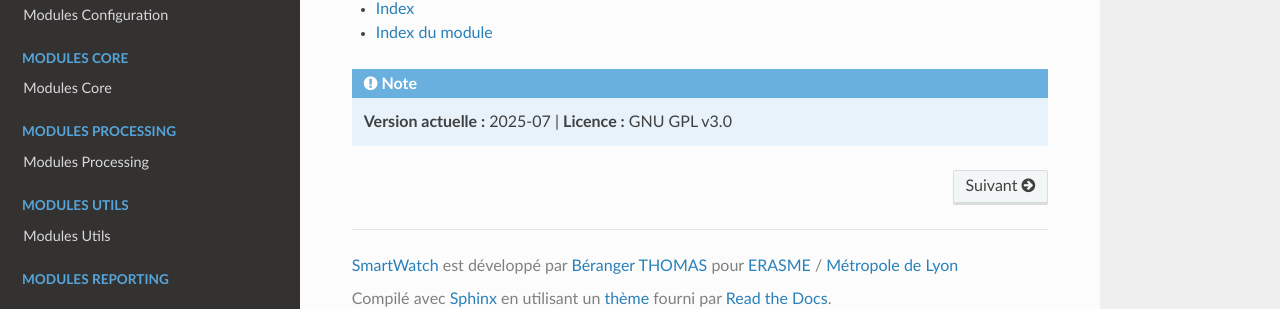
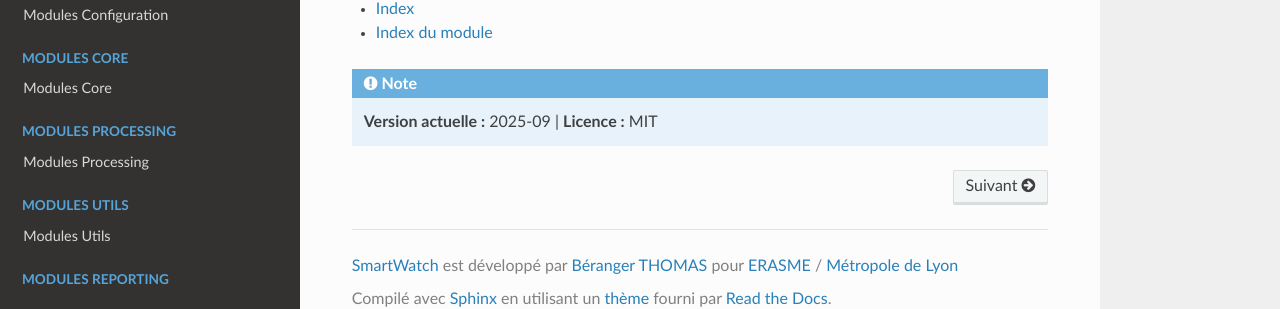
Before and after one commit to datagora-erasme/smart_watch, a Sphinx documentation site: the page built from docs/index.rst, in a window 1280 px wide and 900 px high, scrolled down 1069 px. Shown: the part 565-874 px from the top of the window. Built offline with Sphinx 7.4.7 and the Read the Docs theme 3.1.0, drawn with Linux system fonts in a browser that asks for light colours; pages that are not in the unit, such as notebooks, are missing from menus.

Commit message:
Update version and license in documentation

```diff
--- a/docs/index.rst
+++ b/docs/index.rst
@@ -74,4 +74,4 @@ Indices et tables
 * :ref:`modindex`
 
 .. note::
-   **Version actuelle :** 2025-07 | **Licence :** GNU GPL v3.0
+   **Version actuelle :** 2025-09 | **Licence :** MIT
```
